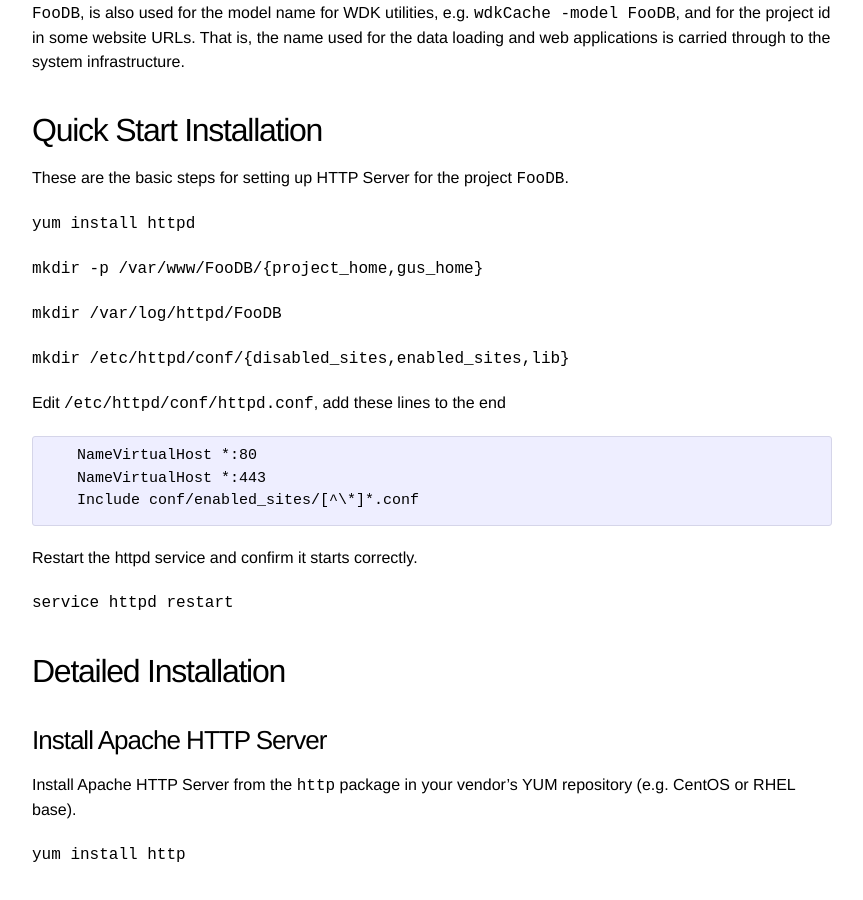
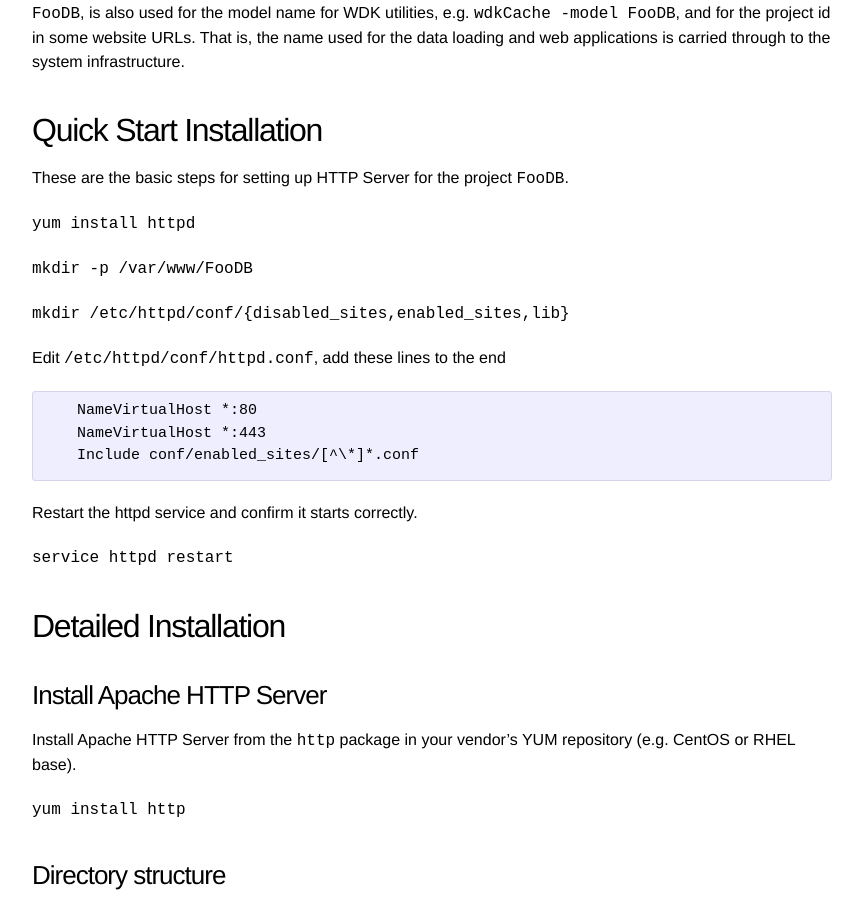
Before and after one commit to EuPathDB/EuPathDB.github.io, a Jekyll site: the page built from EuPathDBApacheHTTPServer.md, in a window 1280 px wide and 900 px high, scrolled down 790 px. Shown: the whole window, without its empty margins (208-1071 px from the left). Built offline with Jekyll 4.4.1, drawn with Linux system fonts in a browser that asks for light colours.

Commit message:
remove incorrect mkdir instructions

```diff
--- a/EuPathDBApacheHTTPServer.md
+++ b/EuPathDBApacheHTTPServer.md
@@ -21,9 +21,7 @@
 
 `yum install httpd`
 
-`mkdir -p /var/www/FooDB/{project_home,gus_home}`
-
-`mkdir /var/log/httpd/FooDB`
+`mkdir -p /var/www/FooDB`
 
 `mkdir /etc/httpd/conf/{disabled_sites,enabled_sites,lib}`
 
```
